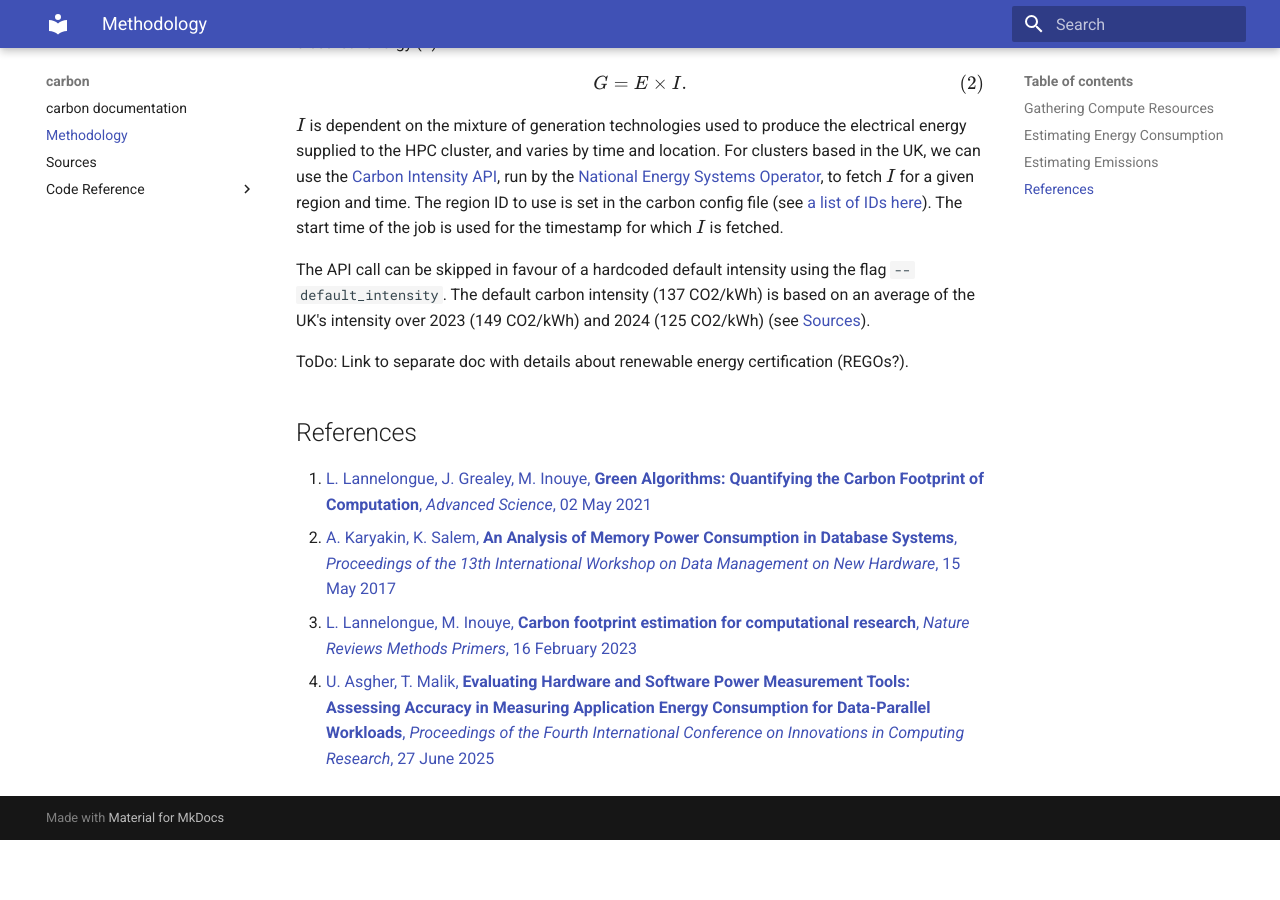
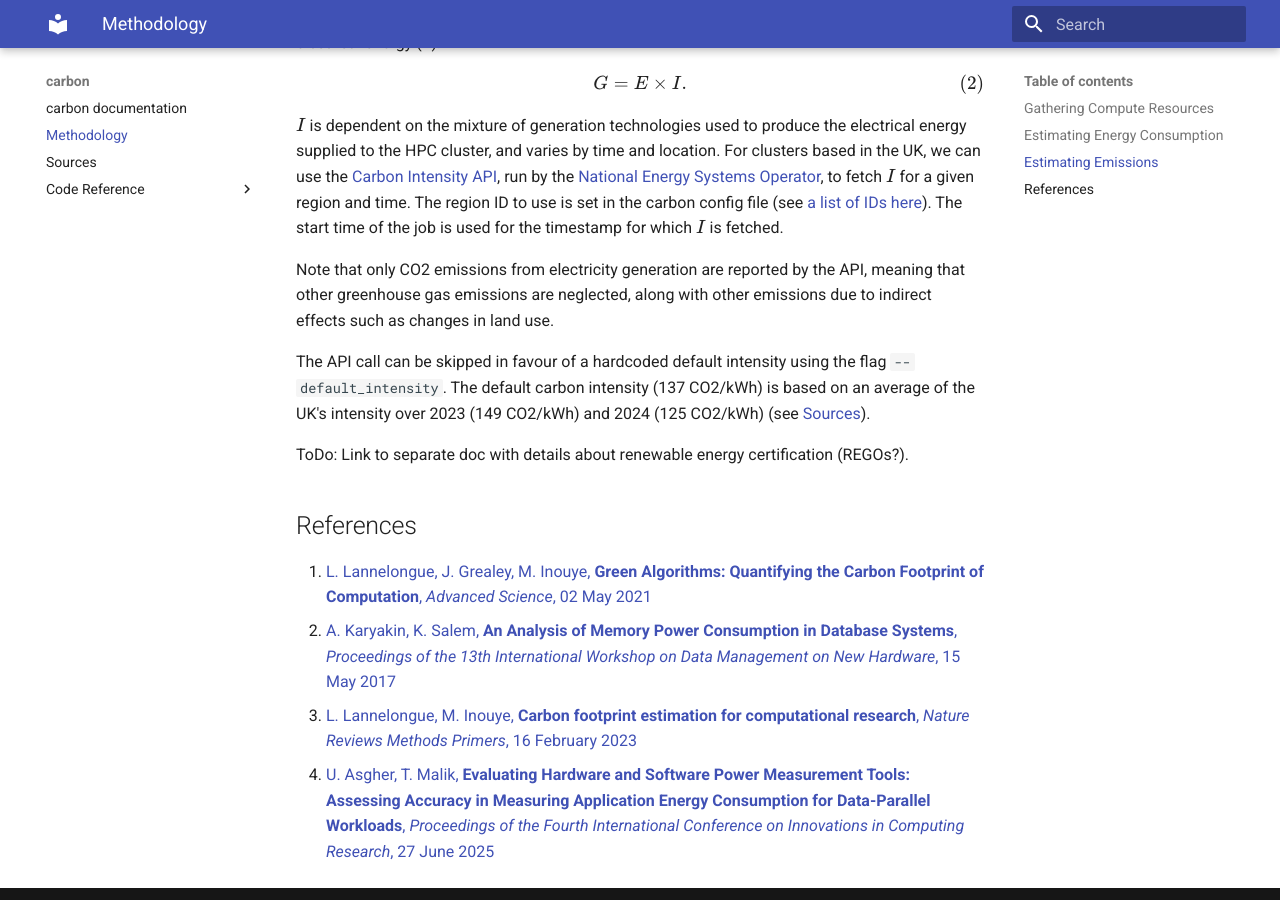
Before and after one commit to ImperialCollegeLondon/carbon, an MkDocs documentation site: the page built from docs/methodology.md, in a window 1280 px wide and 900 px high, scrolled down 2167 px. Built offline with MkDocs 1.6.1 and Material for MkDocs 9.7.7, drawn with Linux system fonts in a browser that asks for light colours; formulas are drawn with MathJax 3; before the commit the page ends 3007 px from its top, so only the background shows below that.

Commit message:
Add disclaimer about neglecting other GHGs

```diff
--- a/docs/methodology.md
+++ b/docs/methodology.md
@@ -69,6 +69,8 @@ For clusters based in the UK, we can use the [Carbon Intensity API](https://carb
 The region ID to use is set in the carbon config file (see [a list of IDs here](https://carbon-intensity.github.io/api-definitions/#region-list)).
 The start time of the job is used for the timestamp for which $I$ is fetched.
 
+Note that only CO2 emissions from electricity generation are reported by the API, meaning that other greenhouse gas emissions are neglected, along with other emissions due to indirect effects such as changes in land use.
+
 The API call can be skipped in favour of a hardcoded default intensity using the flag `--default_intensity`.
 The default carbon intensity (137 CO2/kWh) is based on an average of the UK's intensity over 2023 (149 CO2/kWh) and 2024 (125 CO2/kWh) (see [Sources](sources.md#uk-average-carbon-intensities)).
 
```
